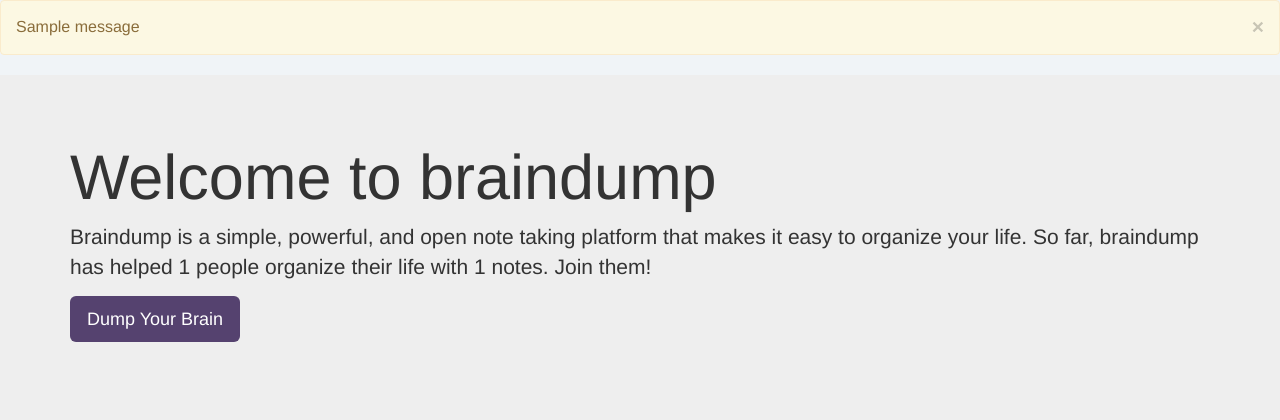
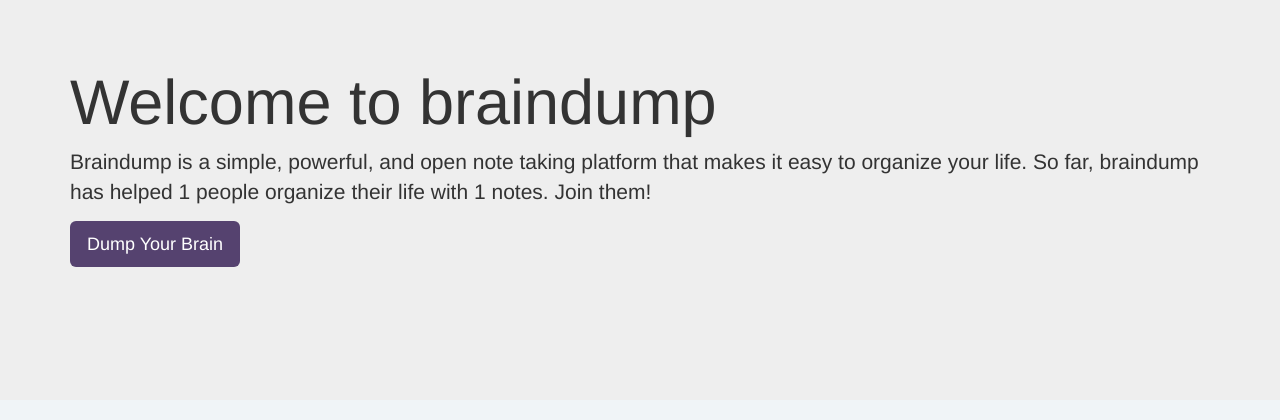
Before and after one commit to levlaz/braindump, a Flask app: page / in a window 1280 px wide. Shown: the part 52-472 px from the top of the page. Run offline with Flask 2, Linux system fonts and the light colour scheme; data comes from the database, SQL or seed files in the repository; tables that the repository leaves empty hold one stand-in row (values such as "Sample post"); one stand-in notice (Sample message) is shown; some libraries are stand-ins or nearby versions.

Commit message:
Removed Flash from Home Page

```diff
--- a/app/templates/base.html
+++ b/app/templates/base.html
@@ -50,12 +50,6 @@
 
 {% block content %}
 
-  {% for message in get_flashed_messages() %}
-  <div class="alert alert-warning">
-    <button type="button" class="close" data-dismiss="alert">&times;</button>
-    {{ message }}
-  </div>
-  {% endfor %}
 {% block page_content %}{% endblock %}
 
 {% endblock %}
```
